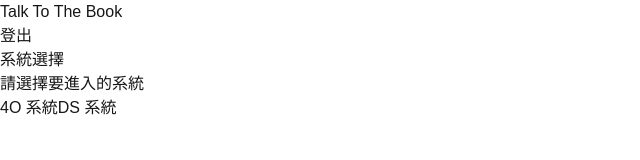
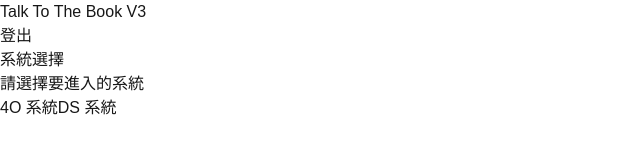
Before and after one commit to sa556693828/talkToTheBookFront, a Next.js app: page / in a window 1280 px wide. Shown: the top 160 px of the page, without its empty margins (0-640 px from the left). Built offline with nearby package versions, Linux system fonts and the light colour scheme.

Commit message:
Update header titles to reflect versioning: change titles in Header component to include "V3" for improved clarity and consistency across chat routes.

```diff
--- a/src/components/header.tsx
+++ b/src/components/header.tsx
@@ -10,11 +10,11 @@
   // 根據路徑決定標題
   const getTitle = () => {
     if (pathname?.startsWith("/dschat")) {
-      return "Talk To The Book D";
+      return "Talk To The Book V3 D";
     } else if (pathname?.startsWith("/chat")) {
-      return "Talk To The Book";
+      return "Talk To The Book V3";
     }
-    return "Talk To The Book";
+    return "Talk To The Book V3";
   };
 
   return (
```
